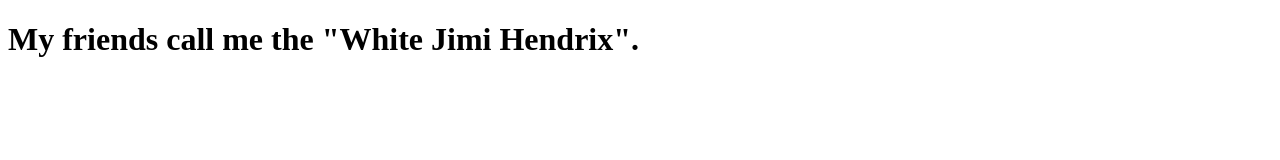
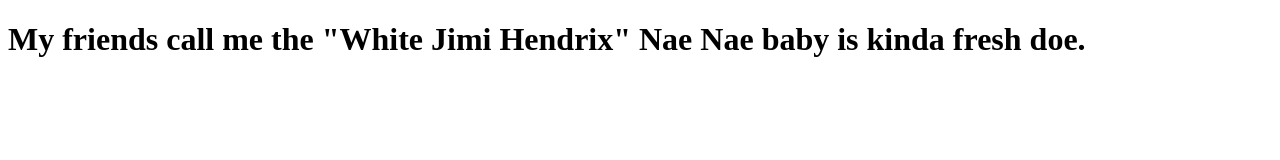
Before and after one commit to Masonhenson47/masonhenson, a plain HTML site: page index.html in a window 1280 px wide. Drawn offline with Linux system fonts and the light colour scheme.

Commit message:
Update index.html

```diff
--- a/index.html
+++ b/index.html
@@ -1,4 +1,3 @@
-<!DOCTYPE html>
 <!DOCTYPE html>
 <html lang="en" dir="ltr">
   <head>
@@ -6,6 +5,17 @@
     <title>Mason Henson</title>
   </head>
   <body>
-  <h1>My friends call me the "White Jimi Hendrix".</h1>
+  <h1>My friends call me the "White Jimi Hendrix"
+
+
+
+
+
+
+
+
+
+
+   Nae Nae baby is kinda fresh doe.</h1>
   </body>
 </html>
```
